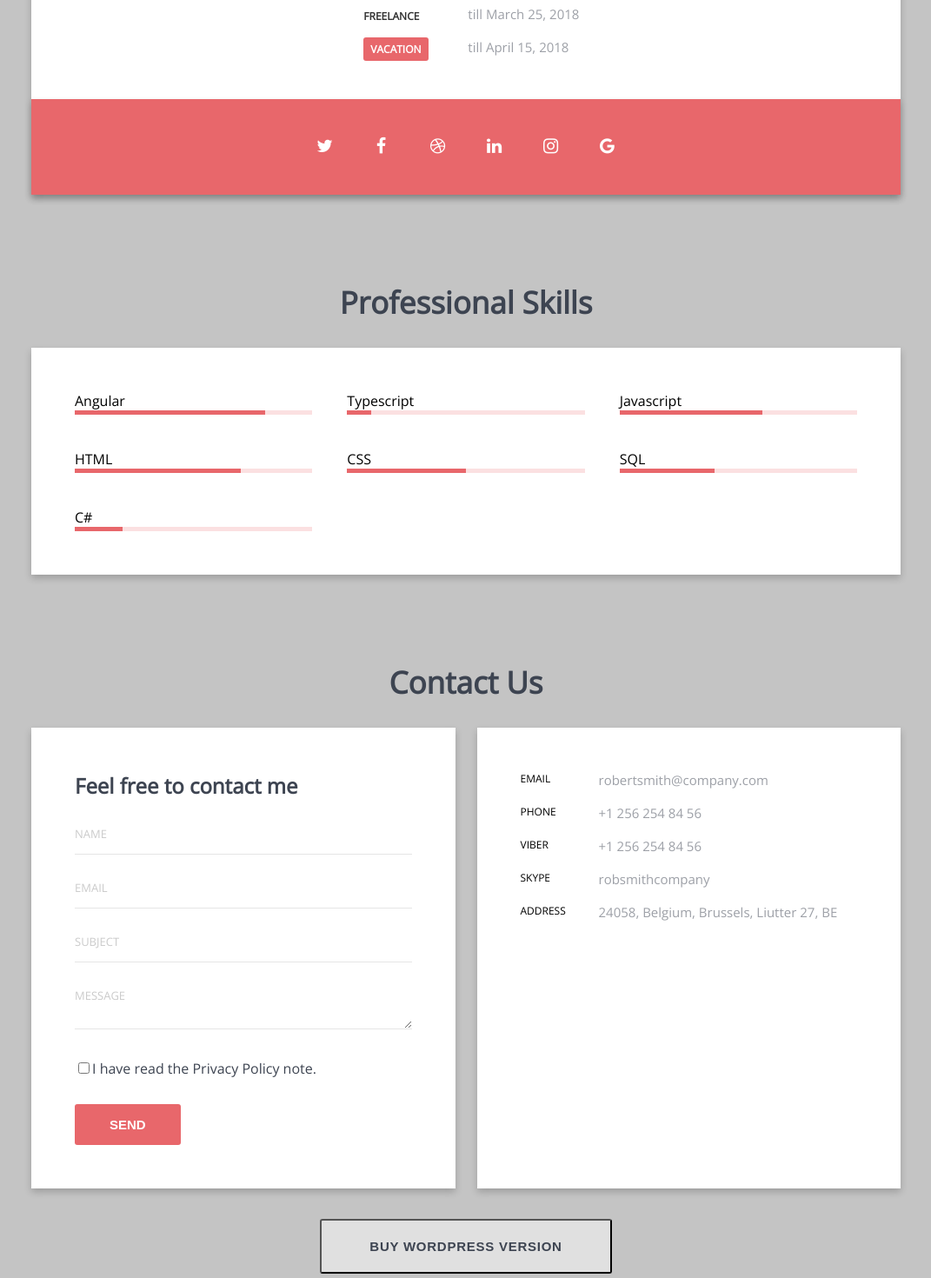
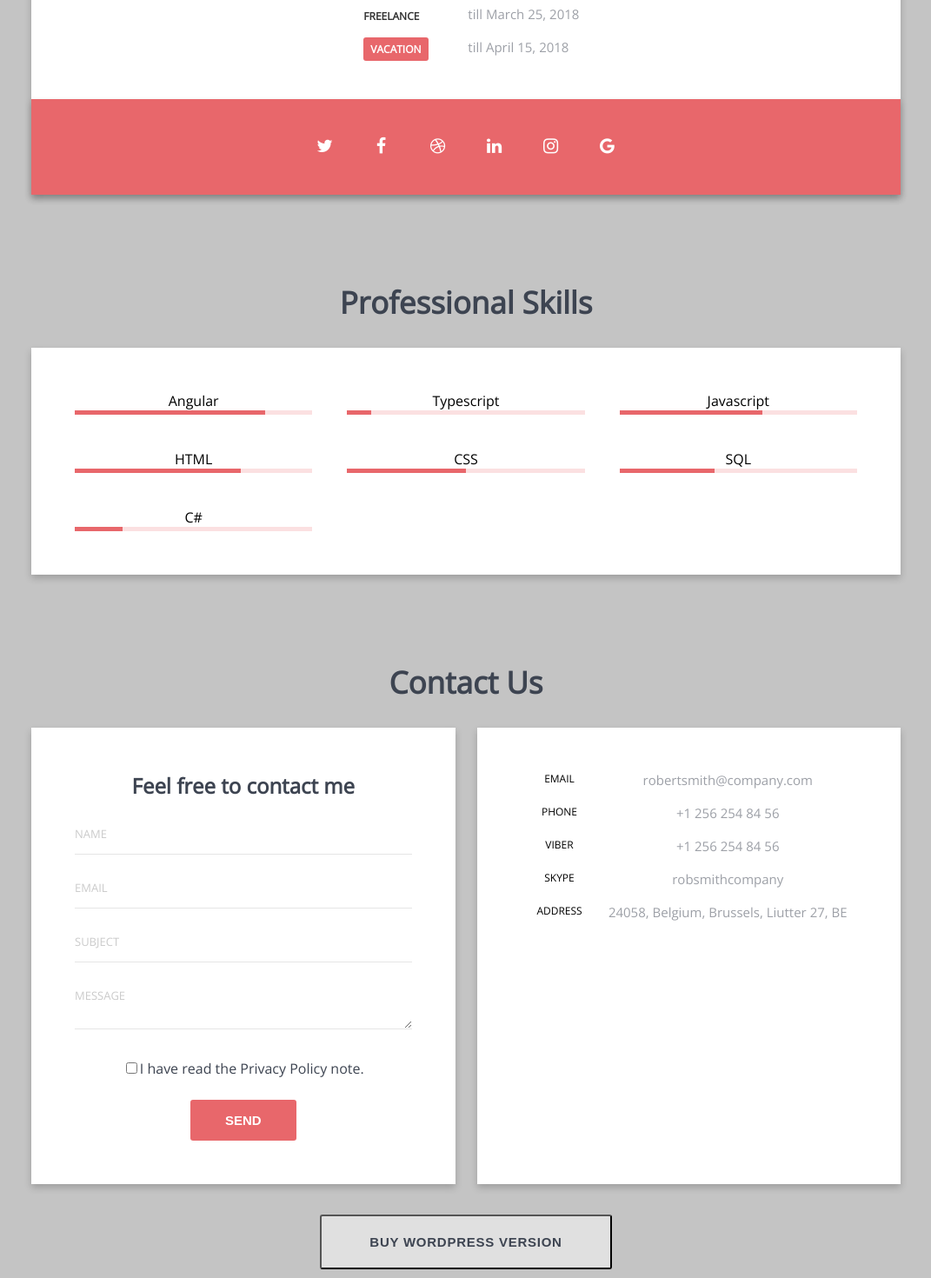
Before and after one commit to ALCordeiro/fe-ramp-up-alysson, an Angular app: page / in a window 1280 px wide. Shown: the part 468-1938 px from the top of the page at 87% size, without its empty margins (104-1175 px from the left). Built offline with nearby package versions, Linux system fonts and the light colour scheme.

Commit message:
hotfixes in classes about titles

```diff
--- a/src/app/app.component.html
+++ b/src/app/app.component.html
@@ -2,11 +2,13 @@
   <app-navbar></app-navbar>
 </header>
 <main class="main-content page-container">
-  <app-card></app-card>
-  <section class="professional-skills">
+  <section>
+    <app-card></app-card>
+  </section>
+  <section class="section">
     <app-professional-skills></app-professional-skills>
   </section>
-  <section>
-    <app-contact-form class="contact"></app-contact-form>
+  <section class="section">
+    <app-contact-form></app-contact-form>
   </section>
 </main>
--- a/src/app/contact-form/contact-form.component.html
+++ b/src/app/contact-form/contact-form.component.html
@@ -1,27 +1,27 @@
-<div class="contact">
+<div class="titles">
   <h2 class="title">Contact Us</h2>
 
   <div class="contact-columns">
     <div class="card firstcolumn contact-fields">
-      <h3 class="title">Feel free to contact me</h3>
       <form class="form contact-form">
-        <div class="margin form-group">
+        <h3 class="title">Feel free to contact me</h3>
+        <div class="field form-group">
           <input type="text" id="name" class="input" required>
           <label class="label" for="name">Name</label>
         </div>
-        <div class="margin form-group">
+        <div class="field form-group">
           <input type="text" id="email" class="input" required>
           <label class="label" for="email">Email</label>
         </div>
-        <div class="margin form-group">
+        <div class="field form-group">
           <input type="text" id="subject" class="input" required>
           <label class="label" for="subject">Subject</label>
         </div>
-        <div class="margin form-group">
+        <div class="field form-group">
           <textarea type="text" id="message" class="input" required></textarea>
           <label class="label" for="message">Message</label>
         </div>
-        <div class="margin form-group">
+        <div class="field form-group">
           <input type="checkbox">
           <span>I have read the Privacy Policy note.</span>
         </div>
--- a/src/app/professional-skills/professional-skills.component.html
+++ b/src/app/professional-skills/professional-skills.component.html
@@ -1,4 +1,4 @@
-<div class="professional-skills">
+<div class="titles">
   <h2 class="title">Professional Skills</h2>
   <div class="card">
     <ul class="skills-list">
--- a/src/styles.scss
+++ b/src/styles.scss
@@ -18,10 +18,9 @@
 @import "styles/objects/social-bar-link.scss";
 @import "styles/objects/main-content.scss";
 @import "styles/objects/page-container.scss";
-@import "styles/objects/professional-skills.scss";
+@import "styles/objects/titles.scss";
 @import "styles/objects/skills-list.scss";
 @import "styles/objects/progress-bar.scss";
-@import "styles/objects/contact.scss";
 @import "styles/objects/contact-columns.scss";
 @import "styles/objects/contact-fields.scss";
 @import "styles/objects/contact-form.scss";
@@ -29,3 +28,4 @@
 @import "styles/objects/contact-list.scss";
 @import "styles/objects/button-wordpress.scss";
 @import "styles/objects/form-group.scss";
+@import "styles/objects/section.scss";
--- a/styles/objects/contact-fields.scss
+++ b/styles/objects/contact-fields.scss
@@ -1,12 +1,5 @@
 .contact-fields {
     font-family: "Open Sans", sans-serif;
-
-    & > .title {
-        margin: 0;
-        color: $gray;
-        font-size: 24px;
-        margin-bottom: 25px;
-    }
 
     & > .form {
         font-size: 16px;
--- a/styles/objects/contact-form.scss
+++ b/styles/objects/contact-form.scss
@@ -1,8 +1,13 @@
 .contact-form {
 
-    & > .margin {
+    & > .field {
         margin-top: 30px;
-        margin-bottom: 30px;
+    }
+
+    & > .title {
+        margin: 0;
+        color: $gray;
+        font-size: 24px;
     }
 
     & > .button {
@@ -15,5 +20,6 @@
         font-weight: 700;
         text-transform: uppercase;
         cursor: pointer;
+        margin-top: 25px;
     }
 }
--- a/styles/objects/professional-skills.scss
+++ /dev/null
@@ -1,10 +0,0 @@
-.professional-skills {
-    margin-top: 100px;
-
-    & > .title {
-        color: $gray;
-        font-size: 35px;
-        font-weight: 600;
-        text-align: center;
-    }
-}
--- /dev/null
+++ b/styles/objects/section.scss
@@ -0,0 +1,3 @@
+.section {
+    margin-top: 100px;
+}
--- a/styles/objects/contact.scss
+++ b/styles/objects/titles.scss
@@ -1,10 +1,9 @@
-.contact {
-    margin-top: 100px;
+.titles {
+    text-align: center;
 
     & > .title {
         color: $gray;
         font-size: 35px;
         font-weight: 600;
-        text-align: center;
     }
 }
```
